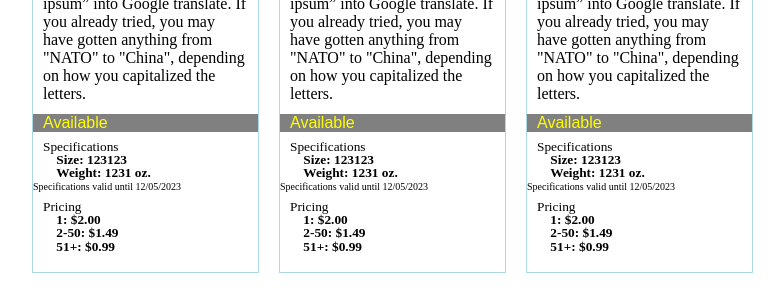
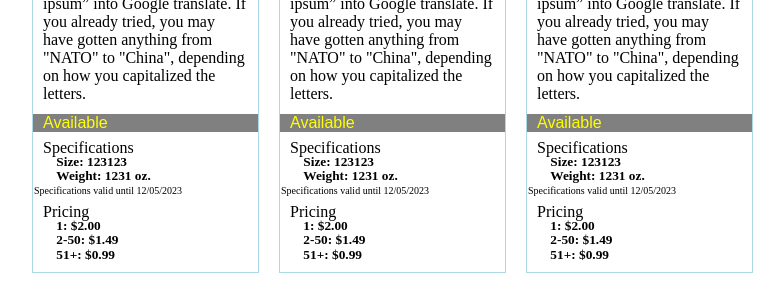
Before and after one commit to skeoswf/ASSIGNMENT-product-cards, a plain HTML site: page index.html in a window 1280 px wide. Shown: the part 314-604 px from the top of the page, without its empty margins (218-1002 px from the left). Drawn offline with Linux system fonts and the light colour scheme.

Commit message:
Add minute margin changes

```diff
--- a/main.css
+++ b/main.css
@@ -43,7 +43,7 @@ img {
 .specifications, .pricing {
   margin-top: 15px;
   padding-left: 10px;
-  line-height: 0px;
+  line-height: 1px;
   text-align: left;
   font-size: smaller;
 }
@@ -54,9 +54,13 @@ img {
 
 .specifications footer {
   font-size: 10px;
-  margin-left: -10px;
+  margin-left: -9px;
 }
 
 .pricing {
   margin-top: 20px;
 }
+
+.specifications header, .pricing header {
+  font-size: larger;
+}
```
